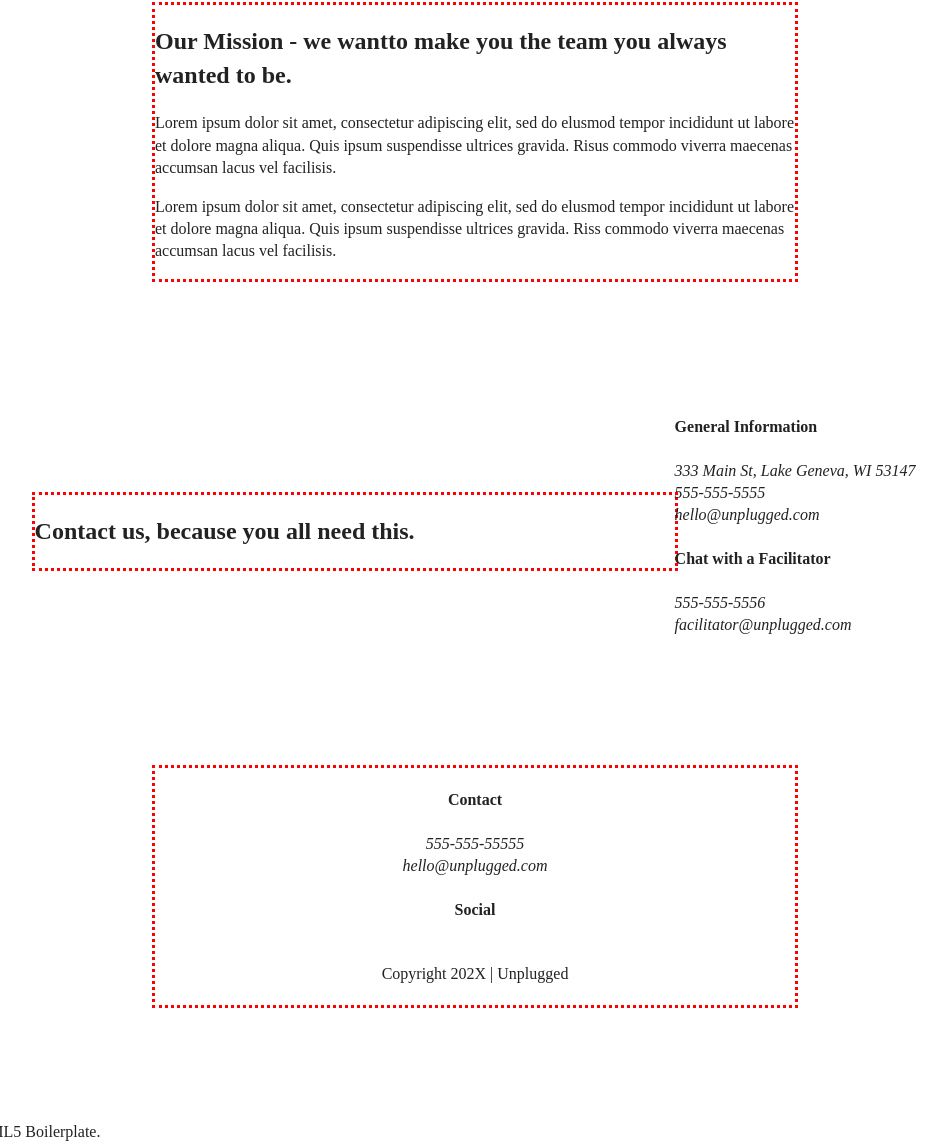
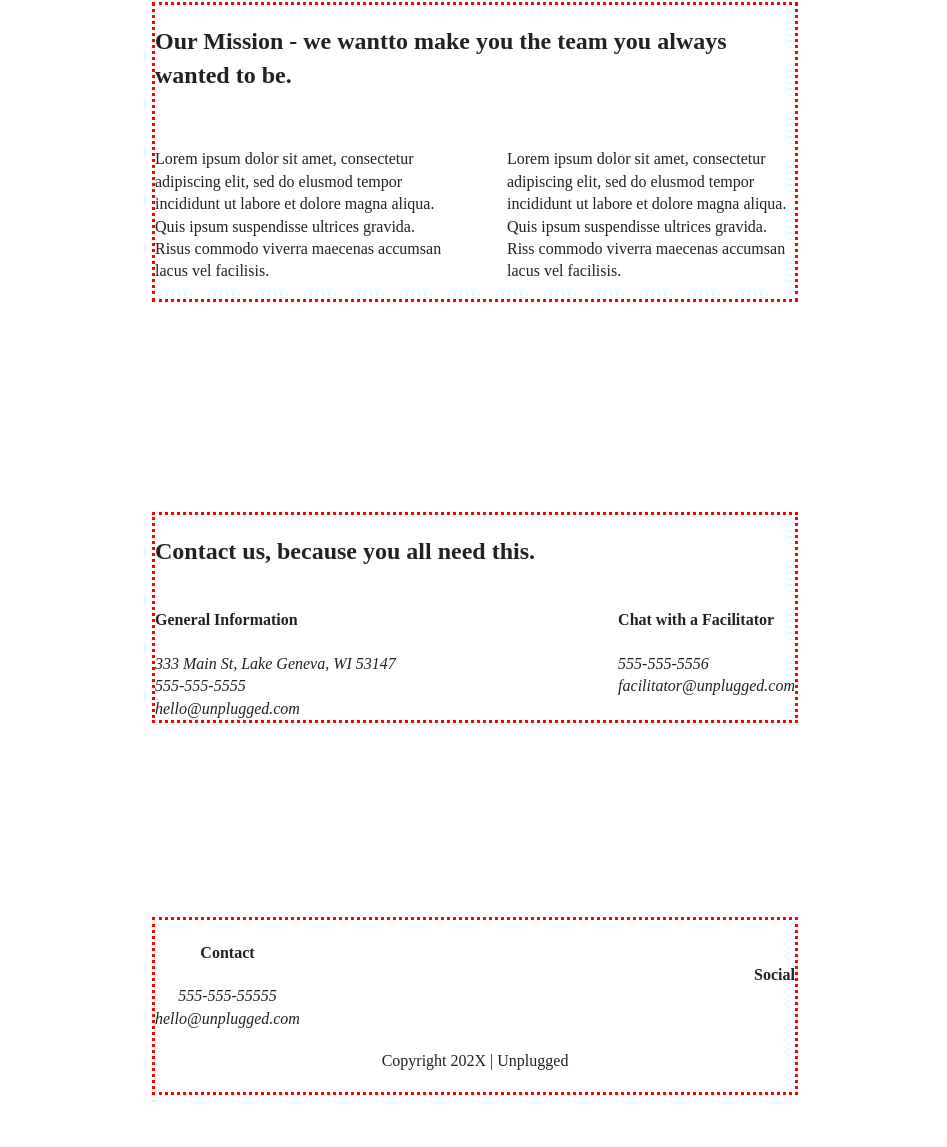
Before and after one commit to Elenakath/boilerplate-project, a website: page about/index.html in a window 1280 px wide. Shown: the part 215-1362 px from the top of the page, without its empty margins (165-1112 px from the left). Drawn offline with Linux system fonts and the light colour scheme.

Commit message:
Added css styles for about, faq and fixed an html selector in the footer

```diff
--- a/about/index.html
+++ b/about/index.html
@@ -74,7 +74,6 @@
       <h2>
         Contact us, because you all need this.
       </h2>
-    </div>
     <div class="contact-content">
       <div>
         <h4>General Information</h4>
@@ -95,13 +94,16 @@
       </p>
     </address>
     </div>
+    <!--contact-content div ends-->
+    </div>
+    <!--contact content wrapper ends-->
     </div>
   </section>
 </main>
 
   <footer>
     <div class="content-wrapper">
-      <div class="footer-contact">
+      <div class="footer-content">
         <div class="contact">
           <h4>Contact</h4>
           <address>
@@ -135,7 +137,7 @@
 
 
   <!-- Add your site or application content here -->
-  <p>Hello world! This is HTML5 Boilerplate.</p>
+
   <script src="../js/vendor/modernizr-3.11.2.min.js"></script>
   <script src="../js/plugins.js"></script>
   <script src="../js/main.js"></script>
--- a/css/main.css
+++ b/css/main.css
@@ -402,7 +402,7 @@ aside .content-wrapper .form {
 }
 
 .features .features-items-description {
-  width: 50%
+  width: 50%;
 }
 /*----- Reviews styles -----*/
 .reviews article {
@@ -414,7 +414,7 @@ aside .content-wrapper .form {
   width: 49%;
 }
 /*----- Footer styles -----*/
-.footer .content-wrapper {
+footer .content-wrapper {
   width: 65%;
 }
 
@@ -422,7 +422,6 @@ aside .content-wrapper .form {
   display: flex;
   justify-content: space-between;
   align-items: center;
-  margin-bottom: 0;
 }
 
 footer .contact {
@@ -431,6 +430,47 @@ footer .contact {
 
 footer .copyright {
   width: 100%;
+}
+
+/*=========== About Page
+=========================*/
+.mission-content {
+  display: flex;
+  justify-content: space-between;
+  align-items: flex-start;
+  padding-top: 20px;
+}
+
+.mission-content p {
+  width: 45%;
+}
+
+.contact-section .content-wrapper h2 {
+  width: 80%;
+}
+
+.contact-content {
+  display: flex;
+  justify-content: space-between;
+  align-items: flex-start;
+}
+
+
+/* ==========================================================================
+   FAQ Page
+   ========================================================================== */
+    .faq .content-wrapper {
+        justify-content: space-between;
+    }
+
+    .faq-content {
+        flex-basis: 45%;
+    }
+
+    .faq h2 {
+        width: 100%;
+    }
+
 }
 
 @media only screen and (min-width: 1200px) {
```
Also changed, not shown: faq/index.html (+1 -1 lines), index.html (+1 -1 lines).
